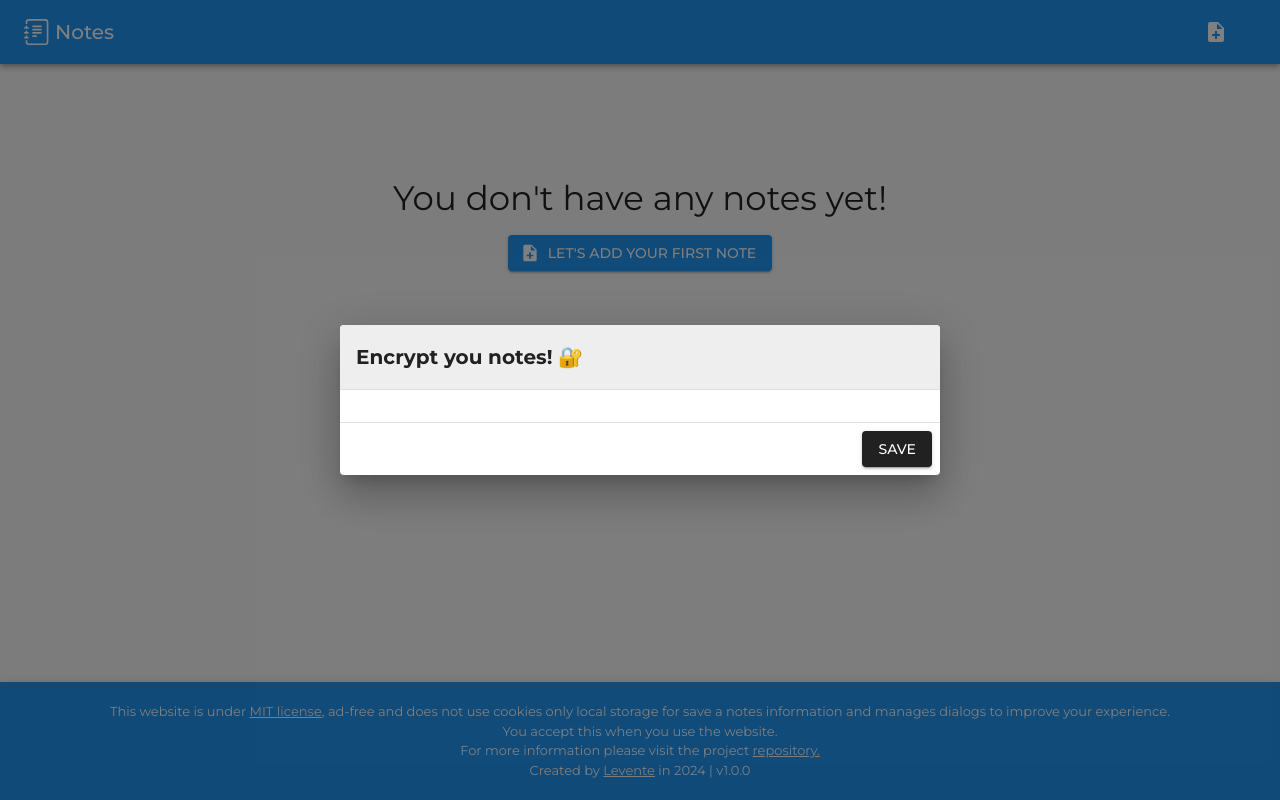
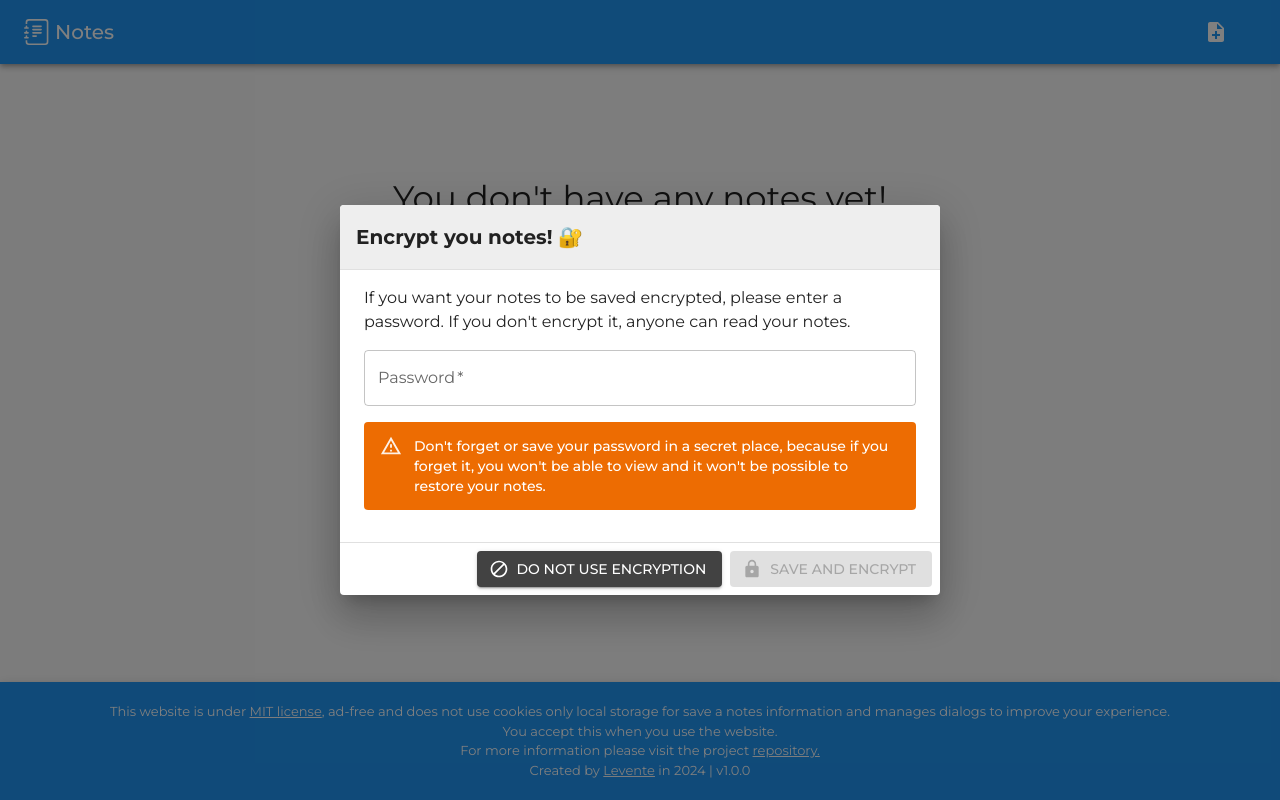
Before and after one commit to tothlevente/notes, a React (Vite) app: page / in a window 1280 px wide. Both pictures are taken after a click on the button "AGREE". Built offline with nearby package versions, Linux system fonts and the light colour scheme.

Commit message:
Developments

```diff
--- a/src/App.tsx
+++ b/src/App.tsx
@@ -1,5 +1,6 @@
 import getNotesLocalStorageItem from "./controllers/getNotesLocalStorageItem";
 import EncryptionDialog from "./components/EncryptionDialog";
+import DecryptionDialog from "./components/DecryptionDialog";
 import WelcomeDialog from "./components/WelcomeDialog";
 import NoteStack from "./components/NoteStack";
 import NoteProps from "./interfaces/NoteProps";
@@ -31,6 +32,7 @@ const theme = createTheme({
 
 export default function App() {
   const [openEncryptionDialog, setOpenEncryptionDialog] = useState(false);
+  const [openDecryptionDialog, setOpenDecryptionDialog] = useState(false);
   const [openWelcomeDialog, setOpenWelcomeDialog] = useState(true);
   const [openCreateNewNote, setOpenCreateNewNote] = useState(false);
   const [notes, setNotes] = useState<NoteProps[]>([]);
@@ -44,8 +46,18 @@ export default function App() {
   }, [setOpenWelcomeDialog]);
 
   useEffect(() => {
+    if (JSON.parse(localStorage.getItem("encryption")!) === true) {
+      setOpenDecryptionDialog(true);
+    }
+  }, [setIsEncrypted]);
+
+  useEffect(() => {
     if (localStorage.getItem("notes") !== null) {
-      setNotes(getNotesLocalStorageItem(isEncrypted, secret));
+      if (JSON.parse(localStorage.getItem("encryption")!) === true) {
+        setOpenDecryptionDialog(true);
+      } else {
+        setNotes(getNotesLocalStorageItem(isEncrypted, secret));
+      }
     }
   }, [setNotes]);
 
@@ -85,6 +97,13 @@ export default function App() {
           setIsEncrypted={setIsEncrypted}
           setSecret={setSecret}
         />
+        <DecryptionDialog
+          openDecryptionDialog={openDecryptionDialog}
+          setOpenDecryptionDialog={setOpenDecryptionDialog}
+          setIsEncrypted={setIsEncrypted}
+          setSecret={setSecret}
+          setNotes={setNotes}
+        />
         <NoteStack
           isEncrypted={isEncrypted}
           secret={secret}
--- /dev/null
+++ b/src/components/DecryptionDialog.tsx
@@ -0,0 +1,71 @@
+import getNotesLocalStorageItem from "../controllers/getNotesLocalStorageItem";
+import LockOpenIcon from "@mui/icons-material/LockOpen";
+
+import { grey } from "@mui/material/colors";
+import { useState } from "react";
+
+import {
+  Alert,
+  Button,
+  Dialog,
+  DialogActions,
+  DialogContent,
+  DialogTitle,
+  TextField,
+  Typography,
+} from "@mui/material";
+
+export default function DecryptionDialog({
+  openDecryptionDialog,
+  setOpenDecryptionDialog,
+  setIsEncrypted,
+  setSecret,
+  setNotes,
+}: any) {
+  const [password, setPassword] = useState("");
+
+  function handleSave() {
+    setIsEncrypted(true);
+    setSecret(password);
+
+    if (localStorage.getItem("notes") !== null) {
+      setNotes(getNotesLocalStorageItem(true, password));
+    }
+
+    setOpenDecryptionDialog(false);
+  }
+
+  return (
+    <Dialog open={openDecryptionDialog} maxWidth={"sm"} fullWidth>
+      <DialogTitle
+        variant="h6"
+        color={grey[900]}
+        bgcolor={grey[200]}
+        sx={{ m: 0, p: 2, fontWeight: "bold" }}
+      >
+        Decrypt you notes! 🔓️
+      </DialogTitle>
+      <DialogContent dividers>
+        <TextField
+          sx={{ marginBottom: 2 }}
+          label="Password"
+          type="password"
+          value={password}
+          onChange={(e) => setPassword(e.target.value)}
+          fullWidth
+          required
+        />
+      </DialogContent>
+      <DialogActions>
+        <Button
+          onClick={handleSave}
+          variant="contained"
+          disabled={password.length <= 0}
+          startIcon={<LockOpenIcon />}
+        >
+          Decrypt
+        </Button>
+      </DialogActions>
+    </Dialog>
+  );
+}
--- a/src/components/EncryptionDialog.tsx
+++ b/src/components/EncryptionDialog.tsx
@@ -1,11 +1,17 @@
+import BlockIcon from "@mui/icons-material/Block";
+import LockIcon from "@mui/icons-material/Lock";
+
 import { grey } from "@mui/material/colors";
+import { useState } from "react";
 
 import {
+  Alert,
   Button,
   Dialog,
   DialogActions,
   DialogContent,
   DialogTitle,
+  TextField,
   Typography,
 } from "@mui/material";
 
@@ -15,9 +21,18 @@ export default function EncryptionDialog({
   setIsEncrypted,
   setSecret,
 }: any) {
+  const [password, setPassword] = useState("");
+
   function handleClose() {
     setOpenEncryptionDialog(false);
-    localStorage.setItem("welcome", JSON.stringify(false));
+    localStorage.setItem("encryption", JSON.stringify(false));
+  }
+
+  function handleSave() {
+    setOpenEncryptionDialog(false);
+    setSecret(password);
+    setIsEncrypted(true);
+    localStorage.setItem("encryption", JSON.stringify(true));
   }
 
   return (
@@ -35,14 +50,46 @@ export default function EncryptionDialog({
       >
         Encrypt you notes! 🔐
       </DialogTitle>
-      <DialogContent dividers></DialogContent>
+      <DialogContent dividers>
+        <Typography sx={{ marginBottom: 2 }}>
+          If you want your notes to be saved encrypted, please enter a
+          password. If you don't encrypt it, anyone can read your notes.
+        </Typography>
+        <TextField
+          sx={{ marginBottom: 2 }}
+          label="Password"
+          type="password"
+          value={password}
+          onChange={(e) => setPassword(e.target.value)}
+          fullWidth
+          required
+        />
+        <Alert
+          variant="filled"
+          severity="warning"
+          sx={{ marginBottom: 2 }}
+        >
+          Don't forget or save your password in a secret place, because if
+          you forget it, you won't be able to view and it won't be possible
+          to restore your notes.
+        </Alert>
+      </DialogContent>
       <DialogActions>
         <Button
+          variant="contained"
+          color="secondary"
           onClick={handleClose}
+          startIcon={<BlockIcon />}
+        >
+          Do not use encryption
+        </Button>
+        <Button
+          onClick={handleSave}
           variant="contained"
-          sx={{ backgroundColor: grey[900] }}
+          disabled={password.length <= 0}
+          startIcon={<LockIcon />}
         >
-          Save
+          Save and encrypt
         </Button>
       </DialogActions>
     </Dialog>
```
Also changed, not shown: 1 other file (tests, documents, lock files or other folders).
